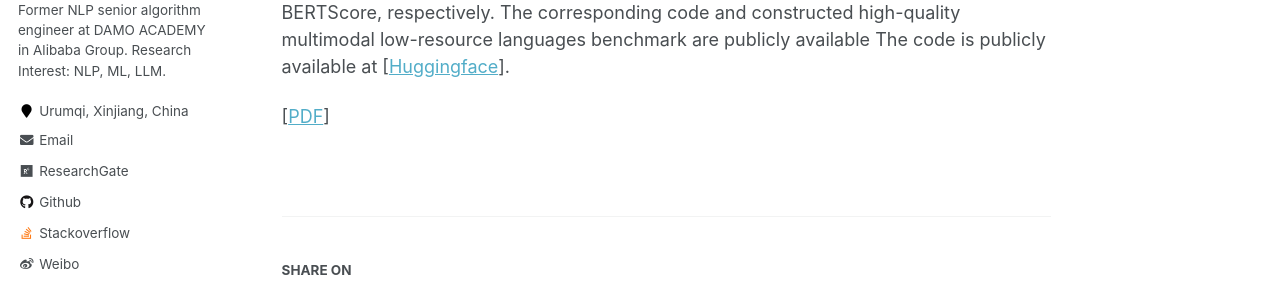
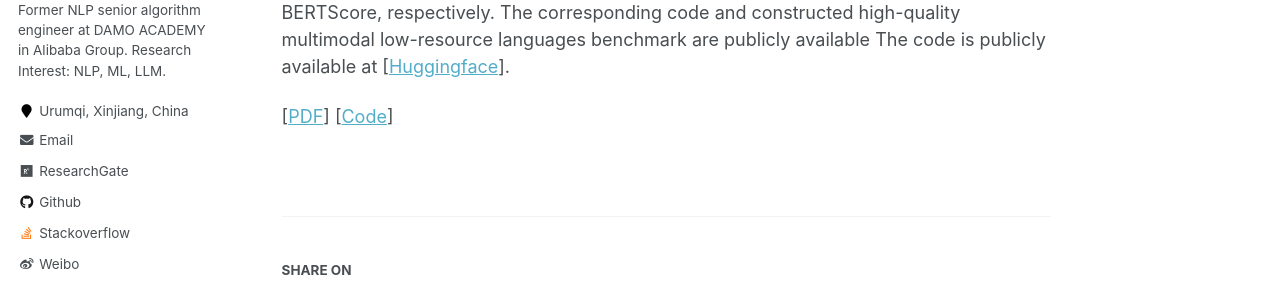
Before and after one commit to miradel51/miradel51.github.io, a Jekyll site: the page built from _publications/2026_ijcnn_mllm_mt_bench_lrls.md, in a window 1280 px wide and 900 px high, scrolled down 872 px. Shown: the part 274-561 px from the top of the window. Built offline with Jekyll 4.4.1, drawn with Linux system fonts in a browser that asks for light colours; some web fonts are replaced.

Commit message:
Update 2026_ijcnn_mllm_mt_bench_lrls.md
added the code links

```diff
--- a/_publications/2026_ijcnn_mllm_mt_bench_lrls.md
+++ b/_publications/2026_ijcnn_mllm_mt_bench_lrls.md
@@ -32,4 +32,4 @@ The results show that strong baselines (e.g., Qwen3-VL-8B and LLaVA-v1.6-7B), wh
 such as Visual Genome and Multi30K, with average gains of +7.67, +8.50, and +9.67 on COMET-Kiwi, CLIP, and BERTScore, respectively. The corresponding code and constructed high-quality multimodal low-resource languages benchmark are publicly available
 The code is publicly available at \[[Huggingface](https://huggingface.co/datasets/yumoya/SilkRoad-VL)\].
 
-\[[PDF](https://www.researchgate.net/publication/403332870_Vision-to-Text_Benchmarking_Multimodal_LLMs_on_Extremely_Low-Resource_Languages)\]
+\[[PDF](https://www.researchgate.net/publication/403332870_Vision-to-Text_Benchmarking_Multimodal_LLMs_on_Extremely_Low-Resource_Languages)\] \[[Code](https://huggingface.co/datasets/yumoya/SilkRoad-VL)\]
```
